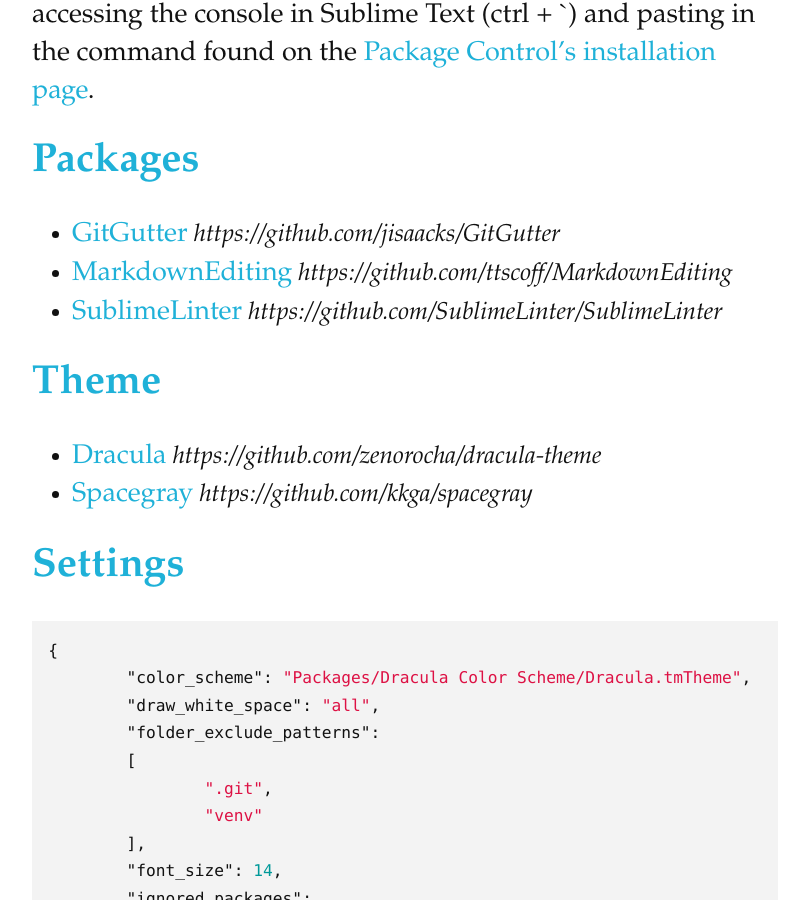
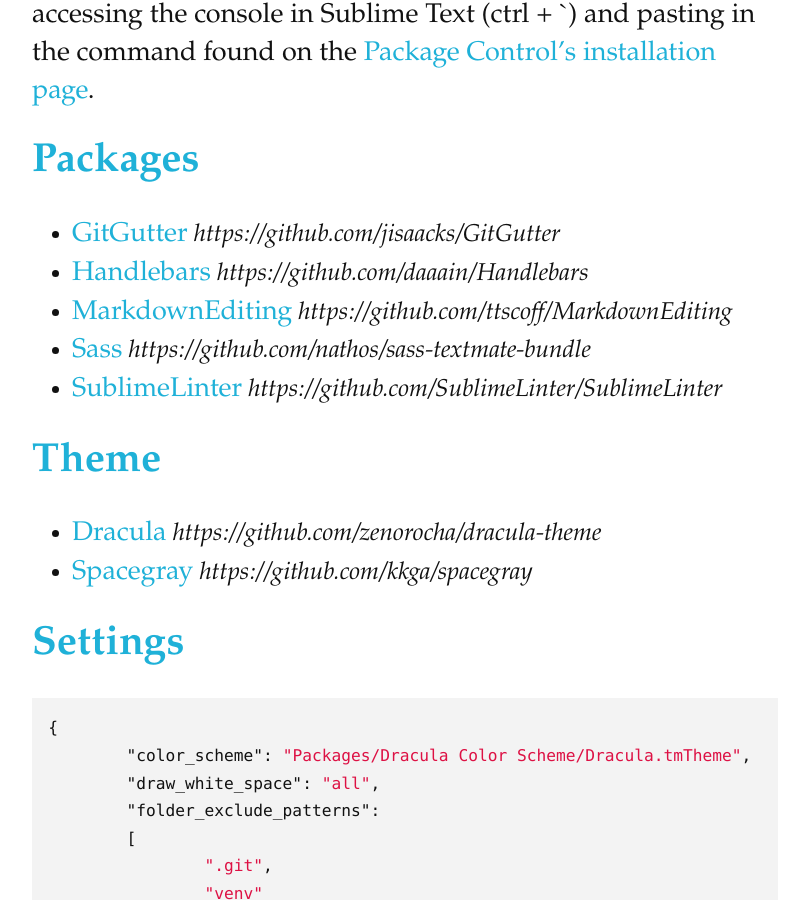
Before and after one commit to neogeek/neogeek.github.io, a Jekyll site: the page built from _posts/2013-12-23-minimalistic-sublime-text-setup.md, in a window 1280 px wide and 900 px high, scrolled down 772 px. Shown: the whole window, without its empty margins (235-1021 px from the left). Built offline with Jekyll 4.4.1, drawn with Linux system fonts in a browser that asks for light colours; Markdown is read by kramdown in place of the engine named in the settings.

Commit message:
Added new packages to Sublime Text post.

```diff
--- a/_posts/2013-12-23-minimalistic-sublime-text-setup.md
+++ b/_posts/2013-12-23-minimalistic-sublime-text-setup.md
@@ -12,7 +12,9 @@
 ##Packages
 
 - [GitGutter](https://github.com/jisaacks/GitGutter)
+- [Handlebars](https://github.com/daaain/Handlebars)
 - [MarkdownEditing](https://github.com/ttscoff/MarkdownEditing)
+- [Sass](https://github.com/nathos/sass-textmate-bundle)
 - [SublimeLinter](https://github.com/SublimeLinter/SublimeLinter)
 
 ##Theme
```
